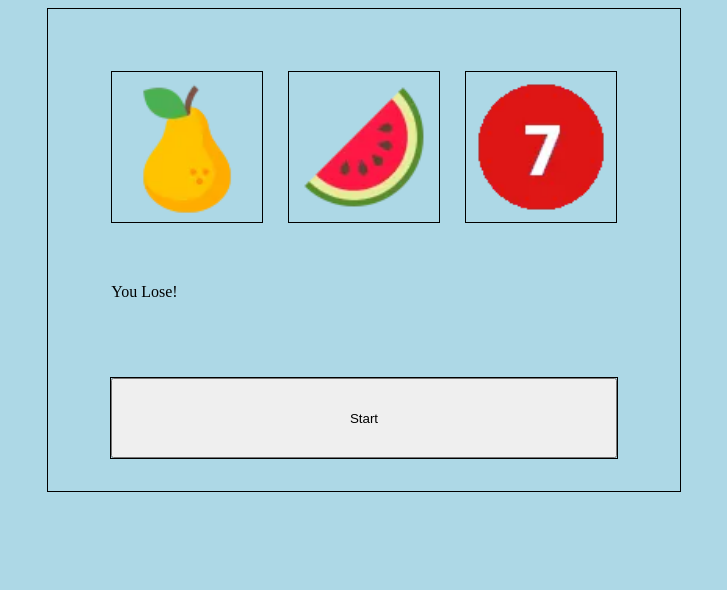
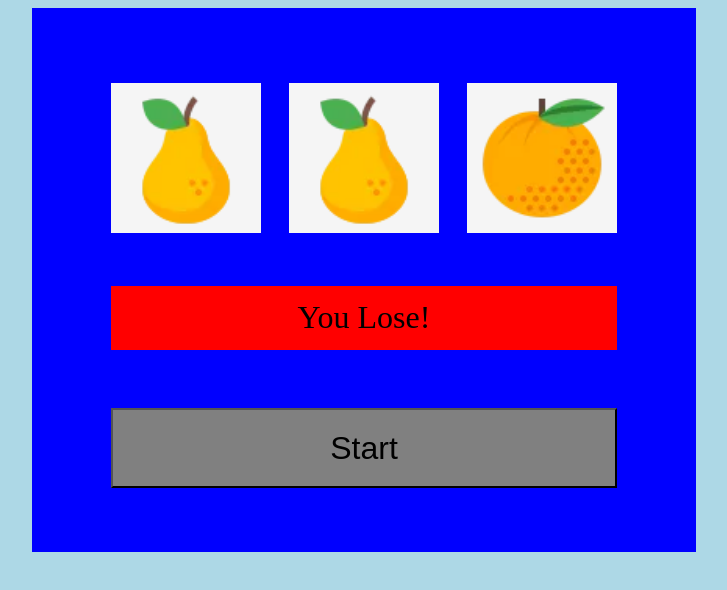
Before and after one commit to Balthazar-Delvaux/BeCode-Slots, a plain HTML site: page index.html in a window 1280 px wide. Both pictures are taken after a click on the button "Start". Shown: the whole page, without its empty margins (276-1003 px from the left). Drawn offline with Linux system fonts and the light colour scheme.

Commit message:
adding color

```diff
--- a/assets/js/app.js
+++ b/assets/js/app.js
@@ -59,7 +59,7 @@ const Play = img => {
         for (let i = 0; i < 3; i++) {
             imgTags[i].setAttribute('src', fruits[rdmImg[i]].path);
         }
-    }, 60);
+    }, 20);
 
     // ClearInterval after a short time and execute resultEvent function (toggle to false)
     setTimeout(() => {
@@ -79,21 +79,19 @@ const Play = img => {
             } else {
                 isWin = false;
             }
-            console.log(isWin);
             const results = document.getElementById('results');
             if (isWin) {
-                const response = document.createTextNode('You Win!');
-                results.appendChild(response);
+                results.innerHTML = 'You Win!';
+                results.style.backgroundColor = 'green';
             } else {
-                const response = document.createTextNode('You Lose!');
-                results.appendChild(response);
+                results.innerHTML = 'You Lose!';
+                results.style.backgroundColor = 'red';
             }
-
             toggle = true;
         }
         resultEvent();
 
-    }, 500);
+    }, 1000);
 
     // Random function
     const getRandomInt = (min, max) => {
--- a/assets/scss/style.scss
+++ b/assets/scss/style.scss
@@ -5,33 +5,38 @@ body {
 section {
     margin: auto;
     width: 50%;
-    border: black solid 1px;
+    background-color: blue;
+    padding: 1em;
 
     main {
         width: 80%;
         height: 20em;
         margin: auto;
         margin-top: 2em;
-        margin-bottom: 1em;
+        margin-bottom: 0;
         display: flex;
         flex-wrap: wrap;
         align-items: center;
         justify-content: space-between;
 
         .fruits-container {
-            border: black 1px solid;
             width: 150px;
             height: 150px;
+            background-color: whitesmoke;
         }
 
         #results {
-            height: 3em;
+            height: 2em;
             width: 100%;
+            text-align: center;
+            font-size: 2em;
+            display: flex;
+            align-items: center;
+            justify-content: center;
         }
     }
 
     .start-container {
-        border: black solid 1px;
         margin: auto;
         margin-top: 1em;
         margin-bottom: 2em;
@@ -44,5 +49,7 @@ section {
 
     #start {
         width: 100%;
+        font-size: 2em;
+        background-color: gray;
     }
 }
```
Also changed, not shown: assets/css/style.css, 1 other file.
